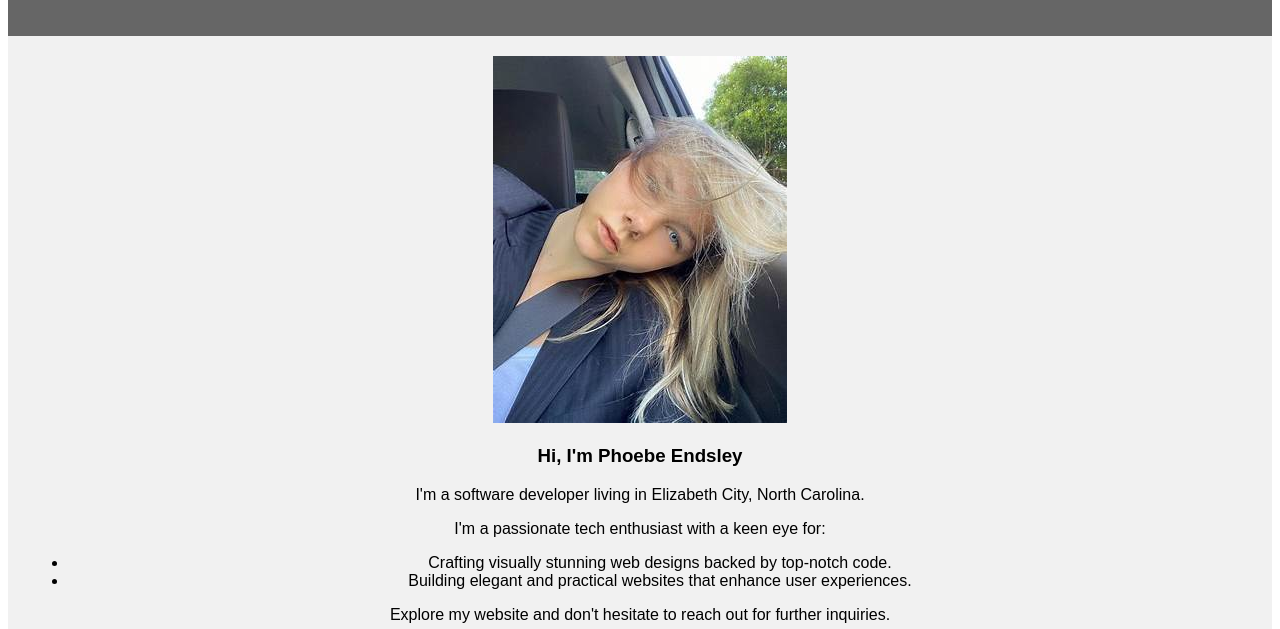
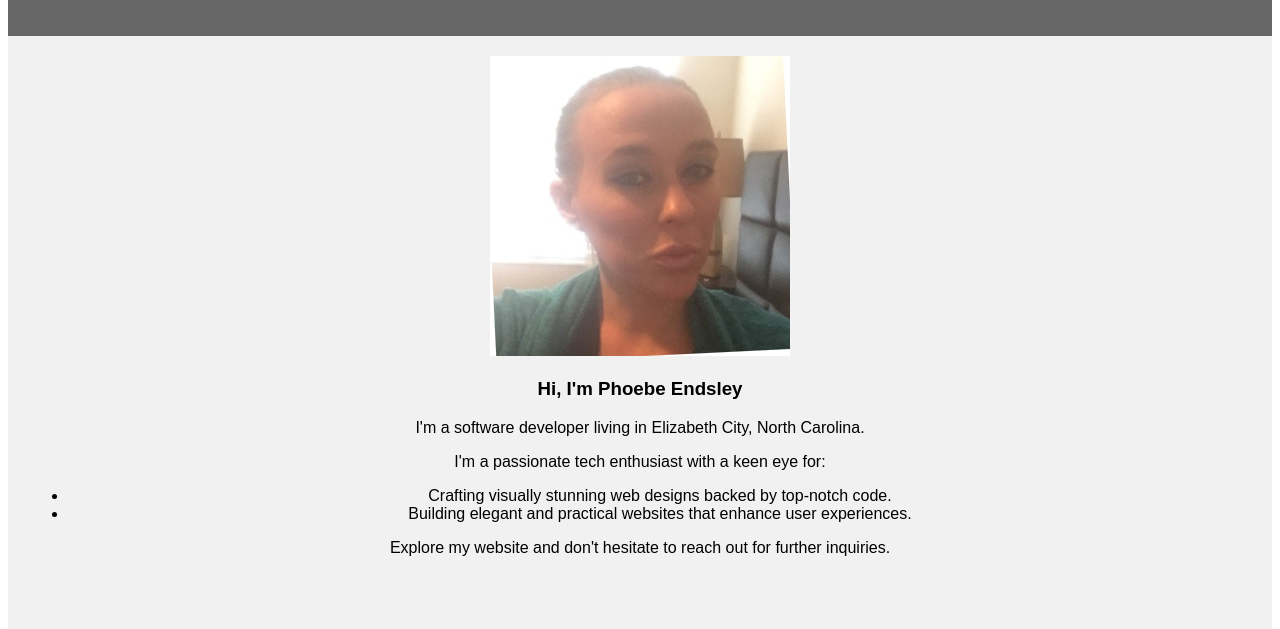
Before and after one commit to Phabolous/Phabolous.github.io, a plain HTML site: page index.html in a window 1280 px wide. Shown: the part 152-781 px from the top of the page. Drawn offline with Linux system fonts and the light colour scheme.

Commit message:
Update on the photo

```diff
--- a/index.html
+++ b/index.html
@@ -58,7 +58,7 @@ footer {
 <section>
   <article>
     <div>
-        <img src="pheebs.jpeg" alt="Phoebe Endsley">
+        <img src="Phoebe.jpeg" alt="Phoebe Endsley">
     </div>
     <h1>Hi, I'm Phoebe Endsley</h1>
     <p>I'm a software developer living in Elizabeth City, North Carolina.</p>
```
